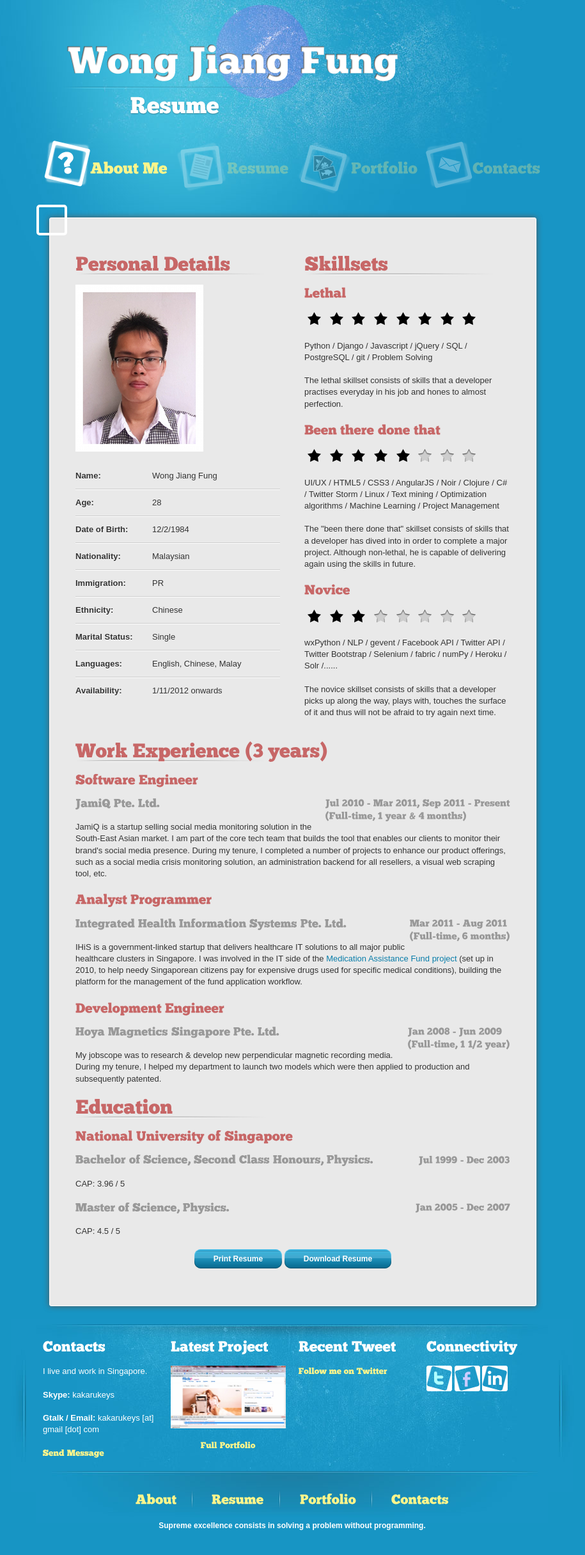
After one commit to kakarukeys/javelin, a Django app: page /resume/ in a window 1280 px wide. The commit adds this page. Shown: the whole page at 64% size, without its empty margins (183-1098 px from the left). Run offline with Django 3.2, Linux system fonts and the light colour scheme; some libraries are stand-ins or nearby versions.

Commit message:
added resume page refactoring removed extra char in some paths

```diff
--- a/javelin/templates/bottom_mods.html
+++ b/javelin/templates/bottom_mods.html
@@ -14,7 +14,7 @@
                 <h3 class="module-title">Latest Project</h3>
                 <p>
                     <a class="popup" rel="700" href="folio/scraper.php">
-                    <img src="{{ STATIC_URL }}img//folio/scraper-clip01s.jpg" width="180" alt="Web Scraper Visual Setup Tool" />
+                    <img src="{{ STATIC_URL }}img/folio/scraper-clip01s.jpg" width="180" alt="Web Scraper Visual Setup Tool" />
                     </a>
                 </p>
                 <p style="text-align:center"><a class="cufoned slide to(portfolio)" href="index.php?page=contacts">Full Portfolio</a></p>
@@ -26,9 +26,9 @@
             </div>
             <div class="module last">
                 <h3 class="module-title">Connectivity</h3>
-                <p><a href="http://twitter.com/kakarukeys" target="_blank"><img src="{{ STATIC_URL }}img//social/twitter.png" width="40" height="40" alt="twiiter" /></a>
-                    <a href="http://www.facebook.com/KOGKOG" target="_blank"><img src="{{ STATIC_URL }}img//social/facebook.png" width="40" height="40" alt="facebook" /></a>
-                    <a href="http://www.linkedin.com/in/jianfong" target="_blank"><img src="{{ STATIC_URL }}img//social/linkedin.png" width="40" height="40" alt="linkedin" /></a>
+                <p><a href="http://twitter.com/kakarukeys" target="_blank"><img src="{{ STATIC_URL }}img/social/twitter.png" width="40" height="40" alt="twiiter" /></a>
+                    <a href="http://www.facebook.com/KOGKOG" target="_blank"><img src="{{ STATIC_URL }}img/social/facebook.png" width="40" height="40" alt="facebook" /></a>
+                    <a href="http://www.linkedin.com/in/jianfong" target="_blank"><img src="{{ STATIC_URL }}img/social/linkedin.png" width="40" height="40" alt="linkedin" /></a>
                 </p>
             </div>
             <div class="clear"></div>
--- a/javelin/templates/jumpbox.html
+++ b/javelin/templates/jumpbox.html
@@ -9,24 +9,35 @@
 <div class="ajax-loader"></div>
 <ul id="menu">
 	<li class="menu-link">
-        <a href="index.php?page=about"><img src="{{ STATIC_URL }}img//menu/about.png" width="72" height="72" alt="About" />About Me</a>
+        <a href="index.php?page=about"><img src="{{ STATIC_URL }}img/menu/about.png" width="72" height="72" alt="About" />About Me</a>
     </li>
     <li class="menu-link">
-        <a href="index.php?page=resume"><img src="{{ STATIC_URL }}img//menu/resume.png" width="80" height="81" alt="Resume" />Resume</a>
+        <a href="index.php?page=resume"><img src="{{ STATIC_URL }}img/menu/resume.png" width="80" height="81" alt="Resume" />Resume</a>
     </li>
     <li class="menu-link">
-       <a href="index.php?page=portfolio"><img src="{{ STATIC_URL }}img//menu/portfolio.png" width="84" height="84" alt="Portfolio" />Portfolio</a>
+       <a href="index.php?page=portfolio"><img src="{{ STATIC_URL }}img/menu/portfolio.png" width="84" height="84" alt="Portfolio" />Portfolio</a>
     </li>
     <li class="menu-link" style="margin:0px">
-        <a href="index.php?page=contacts"><img src="{{ STATIC_URL }}img//menu/contacts.png" width="73" height="74" alt="Contacts" />Contacts</a>
+        <a href="index.php?page=contacts"><img src="{{ STATIC_URL }}img/menu/contacts.png" width="73" height="74" alt="Contacts" />Contacts</a>
     </li>
 </ul>
 {% endblock %}
 
 {% block content %}
 <div class="pages">
-    {% block page_content %}
-    {% endblock %}
+	<div class="page" id="{% block page_id %}{% endblock %}">
+		{% block page_logo %}{% endblock %}
+		<div class="content">
+			<div class="content-bg">
+			{% block page_content %}
+			{% endblock %}
+			</div>
+		</div>
+		<div class="bottom-content">
+		{% include "bottom_mods.html" %}
+		{% include "footer.html" %}
+		</div>
+	</div>
 </div>
 <div id="jBox"></div>
 {% endblock %}
--- /dev/null
+++ b/javelin/templates/resume.html
@@ -0,0 +1,108 @@
+{% extends "jumpbox.html" %}
+{% load i18n %}
+
+{% block page_id %}resume{% endblock %}
+
+{% block page_logo %}
+<div class="resume-logo"></div>
+{% endblock %}
+
+{% block page_content %}
+<div style="float:left; width:320px;margin-right:38px;">
+    <h3 class="inner-heading">Personal Details</h3>
+    <img src="{{ STATIC_URL }}img/photo.jpg" alt="" />
+    <ul class="details">
+        <li class="first"><span>Name:</span> Wong Jiang Fung</li>
+        <li><span>Age:</span> 28</li>
+        <li><span>Date of Birth:</span> 12/2/1984</li>
+        <li><span>Nationality:</span> Malaysian</li>
+        <li><span>Immigration:</span> PR</li>
+        <li><span>Ethnicity:</span> Chinese</li>
+        <li><span>Marital Status:</span> Single</li>
+        <li><span>Languages:</span> English, Chinese, Malay</li>
+        <li class="last"><span>Availability:</span> 1/11/2012 onwards</li>
+    </ul>
+</div>
+<div style="float:left; width:320px">
+    <h3 class="inner-heading">Skillsets</h3>
+    <h3 class="small-heading">Lethal</h3>
+    <p class="stars">
+        <span class="star1"></span>
+        <span class="star1"></span>
+        <span class="star1"></span>
+        <span class="star1"></span>
+        <span class="star1"></span>
+        <span class="star1"></span>
+        <span class="star1"></span>
+        <span class="star1"></span>
+    </p>
+    <p>Python / Django / Javascript / jQuery / SQL / PostgreSQL / git / Problem Solving</p>
+    <p>The lethal skillset consists of skills that a developer practises everyday in his job and hones to almost perfection.</p>
+    <h3 class="small-heading">Been there done that</h3>
+    <p class="stars">
+        <span class="star1"></span>
+        <span class="star1"></span>
+        <span class="star1"></span>
+        <span class="star1"></span>
+        <span class="star1"></span>
+        <span class="star2"></span>
+        <span class="star2"></span>
+        <span class="star2"></span>
+    </p>
+    <p>UI/UX / HTML5 / CSS3 / AngularJS / Noir / Clojure / C# / Twitter Storm / Linux / Text mining / Optimization algorithms / Machine Learning / Project Management</p>
+    <p>The "been there done that" skillset consists of skills that a developer has dived into in order to complete a major project. Although non-lethal, he is capable of delivering again using the skills in future.</p>
+    <h3 class="small-heading">Novice</h3>
+    <p class="stars">
+        <span class="star1"></span>
+        <span class="star1"></span>
+        <span class="star1"></span>
+        <span class="star2"></span>
+        <span class="star2"></span>
+        <span class="star2"></span>
+        <span class="star2"></span>
+        <span class="star2"></span>
+    </p>
+    <p>wxPython / NLP / gevent / Facebook API / Twitter API / Twitter Bootstrap / Selenium / fabric / numPy / Heroku / Solr /......</p>
+    <p>The novice skillset consists of skills that a developer picks up along the way, plays with, touches the surface of it and thus will not be afraid to try again next time.</p>
+</div>
+<div class="clear"></div>
+<h3 class="inner-heading">Work Experience (3 years)</h3>
+<div class="resume-item">
+    <h3 class="small-heading">Software Engineer</h3>
+    <h4 class="item-descr">JamiQ Pte. Ltd. <span class="period">Jul 2010 - Mar 2011, Sep 2011 - Present<br/ >(Full-time, 1 year & 4 months)</span></h4>
+    <p>JamiQ is a startup selling social media monitoring solution in the South-East Asian market. I am part of the core tech team that builds the tool that enables our clients to monitor their brand's social media presence. During my tenure, I completed a number of projects to enhance our product offerings, such as a social media crisis monitoring solution, an administration backend for all resellers, a visual web scraping tool, etc.</p>
+</div>
+<div class="resume-item">
+    <h3 class="small-heading">Analyst Programmer</h3>
+    <h4 class="item-descr">Integrated Health Information Systems Pte. Ltd. <span class="period">Mar 2011 - Aug 2011<br/ >(Full-time, 6 months)</span></h4>
+    <p>IHiS is a government-linked startup that delivers healthcare IT solutions to all major public healthcare clusters in Singapore. I was involved in the IT side of the <a href="http://www.moh.gov.sg/content/moh_web/home/pressRoom/pressRoomItemRelease/2011/booster_shot_forhealthcare.html" target="_blank">Medication Assistance Fund project</a> (set up in 2010, to help needy Singaporean citizens pay for expensive drugs used for specific medical conditions), building the platform for the management of the fund application workflow.</p>
+</div>
+<div class="resume-item">
+    <h3 class="small-heading">Development Engineer</h3>
+    <h4 class="item-descr">Hoya Magnetics Singapore Pte. Ltd. <span class="period">Jan 2008 - Jun 2009<br/ >(Full-time, 1 1/2 year)</span></h4>
+    <p>My jobscope was to research & develop new perpendicular magnetic recording media. During my tenure, I helped my department to launch two models which were then applied to production and subsequently patented.</p>
+</div>
+<h3 class="inner-heading">Education</h3>
+<div class="resume-item">
+    <h3 class="small-heading">National University of Singapore</h3>
+    <h4 class="item-descr">Bachelor of Science, Second Class Honours, Physics. <span class="period">Jul 1999 - Dec 2003</span></h4>
+    <p>CAP: 3.96 / 5</p>
+    <h4 class="item-descr">Master of Science, Physics. <span class="period">Jan 2005 - Dec 2007</span></h4>
+    <p>CAP: 4.5 / 5</p>
+</div>
+<p style="text-align:center">
+	<a class="button" id="print_resume" href="#">Print Resume</a>
+	<a class="button" href="{{ STATIC_URL }}CV%20Resume.doc">Download Resume</a>
+</p>
+{% endblock %}
+
+{% block javascript %}
+	{{ block.super }}
+
+<script type="text/javascript">
+$("a#print_resume").click(function() {
+	window.print();
+	return false;
+});
+</script>
+{% endblock %}
--- a/javelin/urls.py
+++ b/javelin/urls.py
@@ -11,6 +11,7 @@ from django.views.generic import TemplateView
 urlpatterns = patterns('',
     # Examples:
     url(r'^$', TemplateView.as_view(template_name = "about.html"), name='about'),
+    url(r'^resume/$', TemplateView.as_view(template_name = "resume.html"), name='resume'),
     # url(r'^testing/', include('testing.foo.urls')),
     # url(r'^gerd/$', coming_soon.ComingSoon.as_view(), name="coming_soon"),
 
```
Also changed, not shown: javelin/templates/about.html (+21 -11 lines), javelin/templates/about_content.html (deleted, +0 -16 lines).
